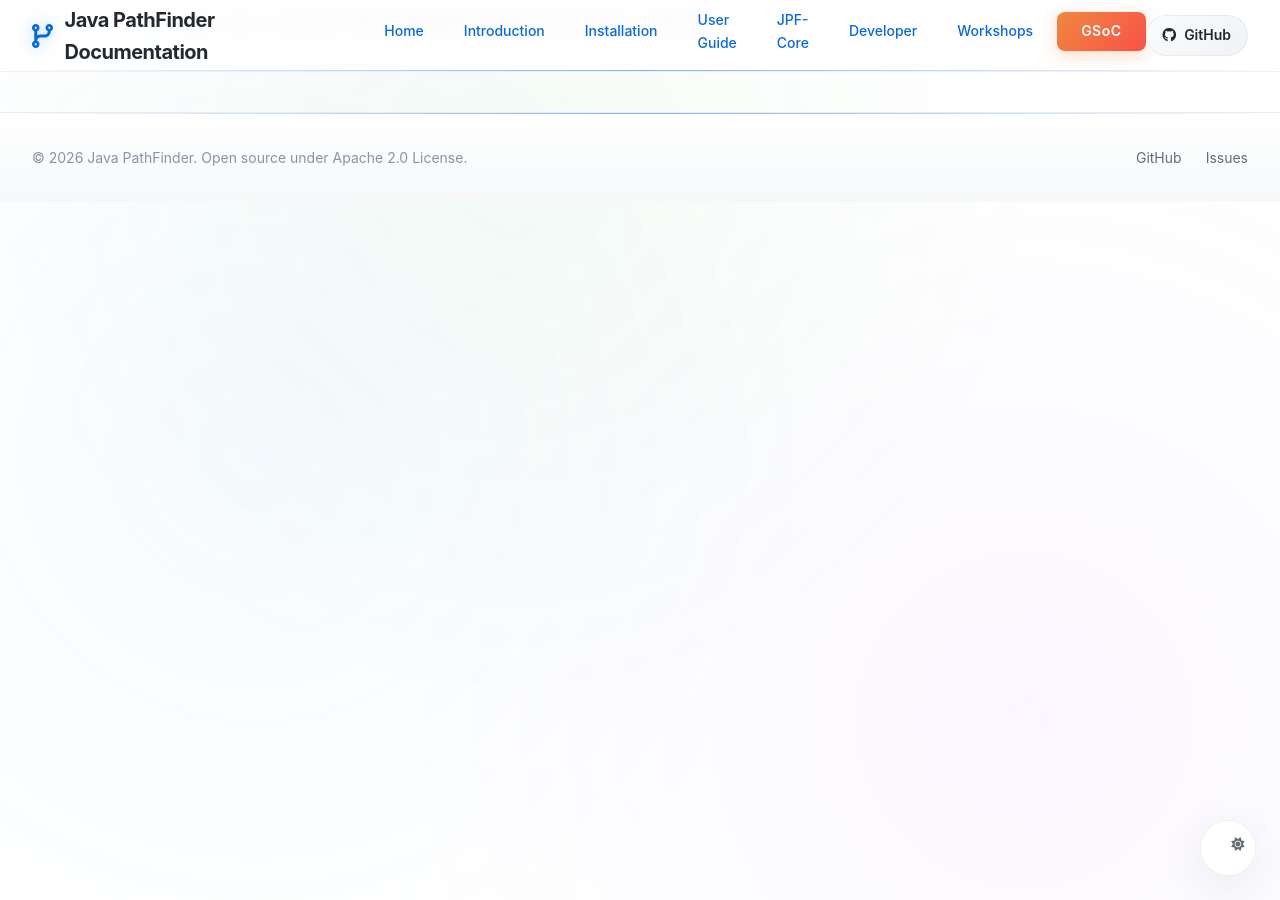
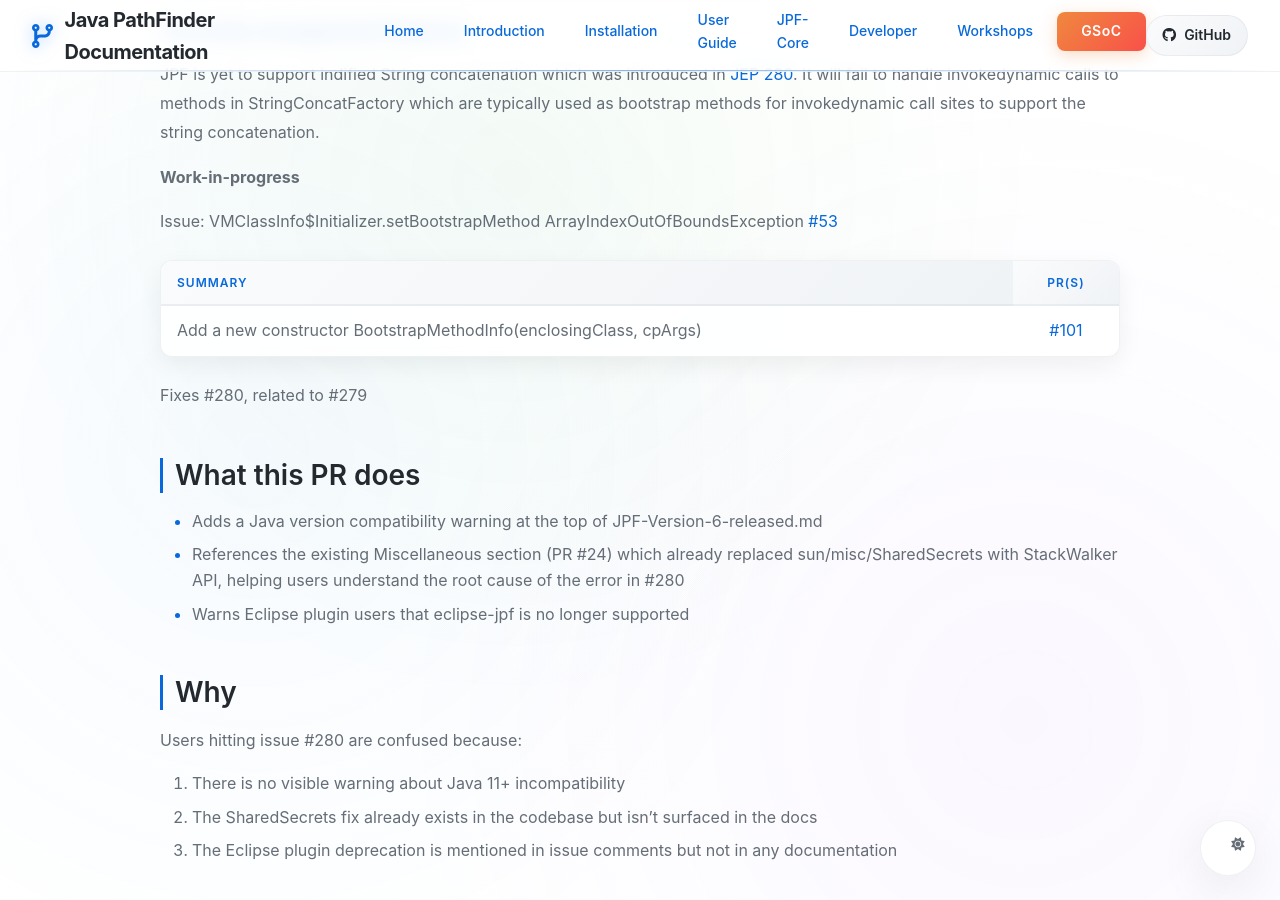
Before and after one commit to javapathfinder/jpf-core, a Jekyll site: the page built from docs/Support-Java-10-for-JPF-CORE.md, in a window 1280 px wide and 900 px high, scrolled down 6364 px. Built offline with Jekyll 4.4.1, drawn with Linux system fonts in a browser that asks for light colours; our own code applies the rules of GitHub Pages for plain Markdown files; before the commit the page ends 6566 px from its top, so only the background shows below that; some of the changed text lies outside the part shown.

Commit message:
docs: clarify Java 8 requirement and deprecate Eclipse plugin (#280)

```diff
--- a/docs/Support-Java-10-for-JPF-CORE.md
+++ b/docs/Support-Java-10-for-JPF-CORE.md
@@ -1,4 +1,19 @@
 jpf-core currently builds and runs on Java 8. In this work, we introduced partial support for Java 10, leveraging the new features like modularity, strong encapsulation, while also handling the deprecates and removes.
+
+> ⚠️ **Java Version Compatibility Warning**
+> JPF officially supports **Java 8**. Partial support for Java 10 was
+> introduced in this release (see details below), but Java 11+ is **not
+> supported** and will cause errors such as:
+> - `NoClassDefFoundError: sun/misc/SharedSecrets` — this internal API
+>   was removed in Java 9+. JPF now uses the StackWalker API instead
+>   (see [Miscellaneous](#miscellaneous)), but older configurations may
+>   still reference it.
+> - Eclipse plugin users: the `eclipse-jpf` plugin is **no longer
+>   supported**. Remove it from your CLASSPATH and use the
+>   command-line interface instead.
+>
+> **Recommended:** Use `java -version` to confirm you are on JDK 8 or
+> JDK 10 before running JPF.
 
 JEPs that introduce internal changes to JPF include, but not limited to:
 
@@ -241,3 +256,21 @@
 
 [1ccefdf]: https://github.com/javapathfinder/jpf-core/commit/1ccefdfd9eeecb9a093ed21b600534ca0f95679a
 [880b4ca]: https://github.com/javapathfinder/jpf-core/commit/880b4cad0809b51036e77c49115823ac73432640#diff-2cccd7bf48b7a9cc113ff564acd802a8
+
+Fixes #280, related to #279
+
+## What this PR does
+- Adds a Java version compatibility warning at the top of
+  JPF-Version-6-released.md
+- References the existing Miscellaneous section (PR #24) which
+  already replaced sun/misc/SharedSecrets with StackWalker API,
+  helping users understand the root cause of the error in #280
+- Warns Eclipse plugin users that eclipse-jpf is no longer supported
+
+## Why
+Users hitting issue #280 are confused because:
+1. There is no visible warning about Java 11+ incompatibility
+2. The SharedSecrets fix already exists in the codebase but
+   isn't surfaced in the docs
+3. The Eclipse plugin deprecation is mentioned in issue comments
+   but not in any documentation
```
